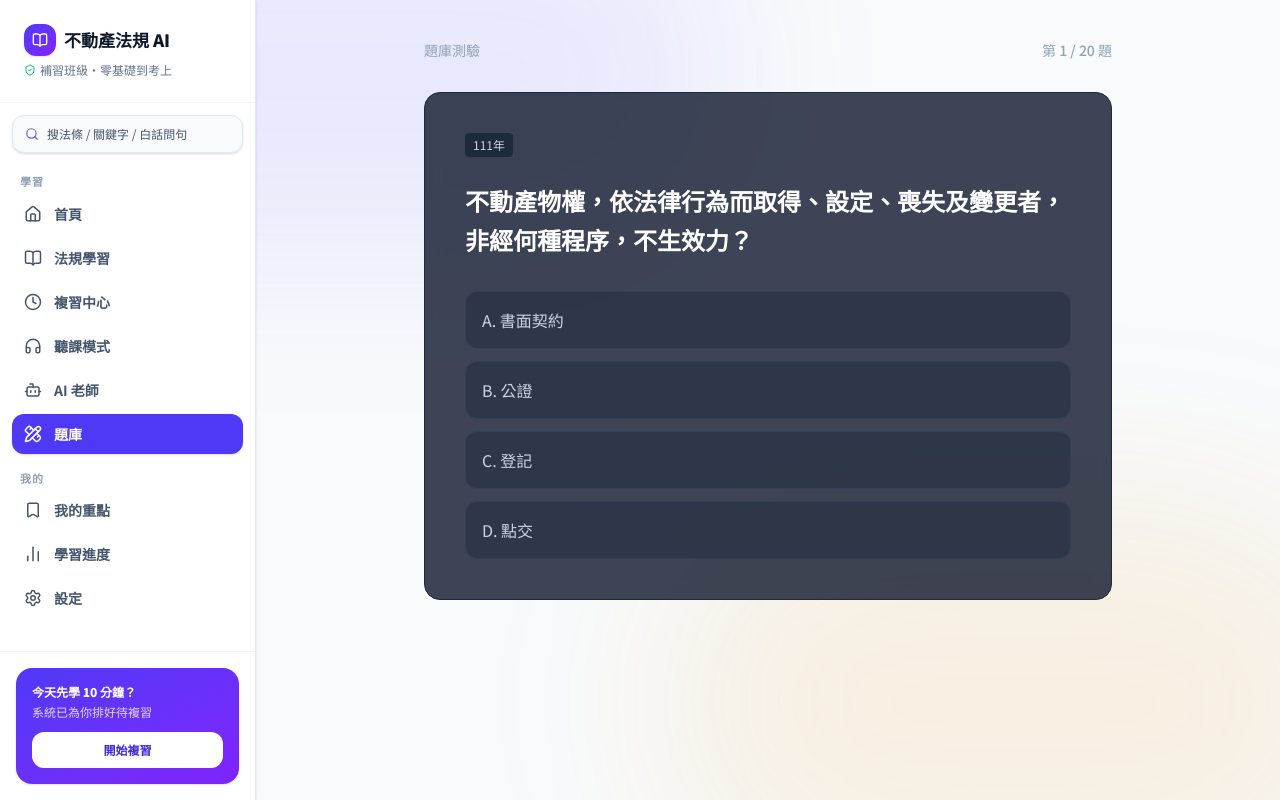
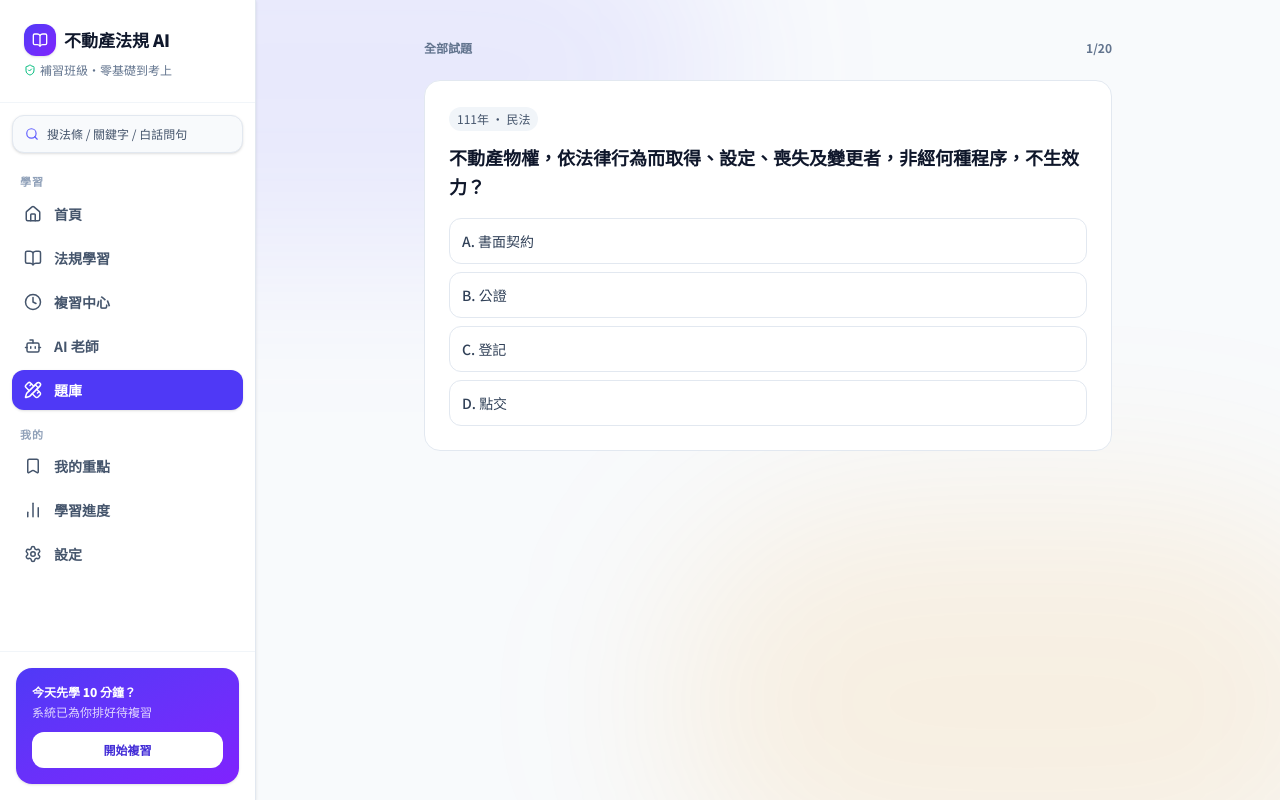
Before and after one commit to craigyu-PHD/real-estate-exam-ai, a Next.js app: page /exams in a window 1280 px wide. Both pictures are taken after a click on the button "開始測驗". Built offline with nearby package versions, Linux system fonts and the light colour scheme.

Commit message:
修復主題/字級全站生效、精簡導覽(聽課整合至法規/複習)、題庫分級(易中難/分類) + 自訂模測

```diff
--- a/src/app/exams/page.tsx
+++ b/src/app/exams/page.tsx
@@ -1,159 +1,101 @@
 'use client';
-import { useState } from 'react';
-import { PencilRuler, Search, FileQuestion, BookOpen, Check, X, RotateCcw } from 'lucide-react';
+import { useState, useMemo } from 'react';
+import { PencilRuler, BookOpen, Check, X, RotateCcw, SlidersHorizontal } from 'lucide-react';
 import { examQuestions } from '@/data/examData';
 
+type Mode = 'all' | 'easy' | 'medium' | 'hard' | 'civil' | 'land' | 'broker';
+const modeLabels: Record<Mode,string> = { all: '全部試題', easy: '簡單', medium: '中等', hard: '困難', civil: '民法', land: '土地法', broker: '經紀法規' };
+
 export default function ExamsIndex() {
+  const [mode, setMode] = useState<Mode>('all');
   const [started, setStarted] = useState(false);
-  const [currentIdx, setCurrentIdx] = useState(0);
-  const [selected, setSelected] = useState<number | null>(null);
-  const [showAnswer, setShowAnswer] = useState(false);
+  const [idx, setIdx] = useState(0);
+  const [sel, setSel] = useState<number|null>(null);
+  const [show, setShow] = useState(false);
   const [score, setScore] = useState(0);
 
-  const question = examQuestions[currentIdx];
+  const pool = useMemo(()=>{
+    if (mode==='all') return examQuestions;
+    if (mode==='easy') return examQuestions.filter(q=> q.difficulty===1);
+    if (mode==='medium') return examQuestions.filter(q=> q.difficulty===2);
+    if (mode==='hard') return examQuestions.filter(q=> q.difficulty===3);
+    return examQuestions.filter(q=> q.lawId===mode);
+  },[mode]);
 
-  const handleSelect = (idx: number) => {
-    if (showAnswer) return;
-    setSelected(idx);
-    setShowAnswer(true);
-    if (idx === question.answer) {
-      setScore(s => s + 1);
-    }
+  const q = pool[idx];
+
+  const pick = (i:number)=>{
+    if(show) return;
+    setSel(i); setShow(true);
+    if(i===q.answer) setScore(s=>s+1);
   };
+  const next = ()=>{
+    if(idx < pool.length-1){ setIdx(i=>i+1); setSel(null); setShow(false); }
+    else setIdx(pool.length);
+  };
+  const restart = ()=>{ setStarted(false); setIdx(0); setSel(null); setShow(false); setScore(0); };
 
-  const handleNext = () => {
-    if (currentIdx < examQuestions.length - 1) {
-      setCurrentIdx(i => i + 1);
-      setSelected(null);
-      setShowAnswer(false);
-    } else {
-      // Done
-      setCurrentIdx(examQuestions.length);
-    }
-  };
-
-  const handleRestart = () => {
-    setStarted(false);
-    setCurrentIdx(0);
-    setSelected(null);
-    setShowAnswer(false);
-    setScore(0);
-  };
-
-  if (!started) {
+  if(!started){
     return (
-      <div className="p-6 md:p-10 max-w-4xl mx-auto space-y-8 relative z-10">
-        <header className="border-b border-slate-800 pb-6 flex items-center gap-4">
-          <PencilRuler size={32} className="text-pink-500" />
-          <div>
-            <h1 className="text-3xl font-bold text-white">題庫中心</h1>
-            <p className="text-slate-400">歷屆試題與法條克漏字測驗。</p>
+      <div className="p-6 md:p-10 max-w-4xl mx-auto space-y-6">
+        <header className="border-b border-slate-200 dark:border-slate-800 pb-6">
+          <h1 className="text-2xl font-black text-slate-900 dark:text-white flex items-center gap-2"><PencilRuler size={20} className="text-indigo-600"/> 題庫中心</h1>
+          <p className="text-sm text-slate-500 dark:text-slate-400 mt-1">依難易與法規分類，選擇適合你階段的模測。已學習標記會優先納入出題。</p>
+        </header>
+        <div className="bg-white dark:bg-slate-900 border border-slate-200 dark:border-slate-800 rounded-2xl p-6">
+          <div className="text-sm font-black text-slate-900 dark:text-white flex items-center gap-2"><SlidersHorizontal size={16}/> 測驗模式</div>
+          <div className="grid grid-cols-2 md:grid-cols-4 gap-2 mt-3">
+            {(Object.keys(modeLabels) as Mode[]).map(m=> (
+              <button key={m} onClick={()=>setMode(m)} className={`px-3 py-2.5 rounded-xl text-sm font-bold border ${mode===m?'bg-indigo-600 text-white border-indigo-600':'bg-slate-50 dark:bg-slate-800 text-slate-700 dark:text-slate-300 border-slate-200 dark:border-slate-700'}`}>{modeLabels[m]}</button>
+            ))}
           </div>
-        </header>
-
-        <div className="bg-slate-900/80 backdrop-blur border border-slate-800 rounded-2xl p-8 text-center mt-12">
-          <div className="w-20 h-20 bg-slate-800 rounded-full flex items-center justify-center mx-auto mb-6">
-            <FileQuestion size={36} className="text-pink-500" />
-          </div>
-          <h2 className="text-2xl font-bold text-white mb-4">隨機模擬測驗</h2>
-          <p className="text-slate-400 mb-8 max-w-lg mx-auto leading-relaxed">
-            系統將從歷屆試題與重點法條中，為您隨機抽出 {examQuestions.length} 題進行測驗，幫助您檢視學習成效。
-          </p>
-          <button
-            onClick={() => setStarted(true)}
-            className="bg-blue-600 hover:bg-blue-500 text-white font-medium px-8 py-3 rounded-xl transition-colors flex items-center gap-2 mx-auto"
-          >
-            <BookOpen size={20} /> 開始測驗
-          </button>
+          <p className="text-xs text-slate-500 mt-3">此模式共 <b>{pool.length}</b> 題 · 建議 {pool.length<=7?'10 分鐘':'20 分鐘'} 完成</p>
+          <button onClick={()=> pool.length>0 && setStarted(true)} disabled={pool.length===0} className="mt-4 w-full bg-indigo-600 hover:bg-indigo-700 disabled:opacity-40 text-white font-black py-3 rounded-xl">開始測驗</button>
+          {pool.length===0 && <p className="text-xs text-amber-600 mt-2">此分類暫無題目，請換一類</p>}
+        </div>
+        <div className="bg-white dark:bg-slate-900 border border-slate-200 dark:border-slate-800 rounded-2xl p-5">
+          <div className="text-sm font-bold text-slate-900 dark:text-white">如何搭配學習</div>
+          <ul className="text-sm text-slate-600 dark:text-slate-400 mt-2 space-y-1 list-disc list-inside">
+            <li><b>法規學習（初次）</b>：看原文→聽解→做 3 題易</li>
+            <li><b>複習中心（二次）</b>：SM2 複習卡 → 做中/難</li>
+            <li><b>聽課</b>已整合至法規內頁「聽老師說」與複習頂部「連播」</li>
+          </ul>
         </div>
       </div>
     );
   }
 
-  if (currentIdx >= examQuestions.length) {
+  if(idx >= pool.length){
     return (
-      <div className="p-6 md:p-10 max-w-4xl mx-auto space-y-8 relative z-10 text-center">
-        <div className="bg-slate-900/80 backdrop-blur border border-slate-800 rounded-2xl p-10 mt-12">
-          <h1 className="text-4xl font-bold text-white mb-4">測驗完成！</h1>
-          <p className="text-xl text-slate-400 mb-8">
-            您的得分：<span className="text-emerald-400 font-bold text-3xl mx-2">{score}</span> / {examQuestions.length}
-          </p>
-          <button
-            onClick={handleRestart}
-            className="bg-slate-800 hover:bg-slate-700 text-white font-medium px-8 py-3 rounded-xl transition-colors flex items-center gap-2 mx-auto"
-          >
-            <RotateCcw size={20} /> 再測驗一次
-          </button>
+      <div className="p-6 md:p-10 max-w-3xl mx-auto text-center">
+        <div className="bg-white dark:bg-slate-900 border border-slate-200 dark:border-slate-800 rounded-2xl p-8">
+          <h1 className="text-2xl font-black text-slate-900 dark:text-white">完成！{modeLabels[mode]}</h1>
+          <p className="text-lg text-slate-600 dark:text-slate-400 mt-2">得分 <b className="text-emerald-600 text-3xl mx-1">{score}</b> / {pool.length}</p>
+          <p className="text-xs text-slate-500 mt-1">錯題已自動加入「待複習」建議，回到複習中心加強</p>
+          <button onClick={restart} className="mt-6 bg-slate-900 dark:bg-white text-white dark:text-slate-900 font-bold px-6 py-3 rounded-xl inline-flex items-center gap-2"><RotateCcw size={16}/> 再測一次</button>
         </div>
       </div>
     );
   }
 
   return (
-    <div className="p-6 md:p-10 max-w-3xl mx-auto space-y-8 relative z-10">
-      <div className="flex justify-between items-center text-sm font-medium text-slate-400">
-        <span>題庫測驗</span>
-        <span>第 {currentIdx + 1} / {examQuestions.length} 題</span>
-      </div>
-
-      <div className="bg-slate-900/80 backdrop-blur border border-slate-800 rounded-2xl p-6 md:p-10">
-        <div className="flex items-center gap-3 mb-6">
-          <span className="bg-slate-800 text-slate-300 text-xs px-2 py-1 rounded">{question.year}</span>
-        </div>
-        <h2 className="text-xl md:text-2xl font-bold text-white leading-relaxed mb-8">
-          {question.question}
-        </h2>
-
-        <div className="space-y-3">
-          {question.options.map((opt, idx) => {
-            const isSelected = selected === idx;
-            const isCorrect = idx === question.answer;
-
-            let btnClass = "w-full text-left p-4 rounded-xl border transition-all flex items-center justify-between ";
-
-            if (!showAnswer) {
-              btnClass += "bg-slate-800/50 border-slate-700 hover:border-slate-500 hover:bg-slate-800 text-slate-300";
-            } else {
-              if (isCorrect) {
-                btnClass += "bg-emerald-900/30 border-emerald-500/50 text-emerald-400";
-              } else if (isSelected && !isCorrect) {
-                btnClass += "bg-rose-900/30 border-rose-500/50 text-rose-400";
-              } else {
-                btnClass += "bg-slate-800/20 border-slate-800/50 text-slate-500 opacity-50";
-              }
-            }
-
-            return (
-              <button
-                key={idx}
-                onClick={() => handleSelect(idx)}
-                disabled={showAnswer}
-                className={btnClass}
-              >
-                <span>{String.fromCharCode(65 + idx)}. {opt}</span>
-                {showAnswer && isCorrect && <Check size={20} className="text-emerald-500" />}
-                {showAnswer && isSelected && !isCorrect && <X size={20} className="text-rose-500" />}
-              </button>
-            );
+    <div className="p-6 md:p-10 max-w-3xl mx-auto space-y-6">
+      <div className="flex justify-between text-xs font-bold text-slate-500 dark:text-slate-400"><span>{modeLabels[mode]}</span><span>{idx+1}/{pool.length}</span></div>
+      <div className="bg-white dark:bg-slate-900 border border-slate-200 dark:border-slate-800 rounded-2xl p-6">
+        <span className="inline-flex text-xs bg-slate-100 dark:bg-slate-800 text-slate-600 dark:text-slate-300 px-2 py-1 rounded-full">{q.year} · {modeLabels[q.lawId as Mode] || q.lawId}</span>
+        <h2 className="text-lg font-black text-slate-900 dark:text-white mt-3 leading-relaxed">{q.question}</h2>
+        <div className="space-y-2 mt-4">
+          {q.options.map((opt,i)=>{
+            const isSel= sel===i, isCor=i===q.answer;
+            let cls="w-full text-left p-3 rounded-xl border flex justify-between items-center text-sm font-medium ";
+            if(!show) cls += "bg-white dark:bg-slate-800 border-slate-200 dark:border-slate-700 hover:border-indigo-300 text-slate-700 dark:text-slate-200";
+            else if(isCor) cls += "bg-emerald-50 dark:bg-emerald-900/20 border-emerald-500 text-emerald-700 dark:text-emerald-300";
+            else if(isSel) cls += "bg-rose-50 dark:bg-rose-900/20 border-rose-400 text-rose-600";
+            else cls += "bg-slate-50 dark:bg-slate-800/50 border-slate-200 dark:border-slate-700 opacity-60";
+            return <button key={i} onClick={()=>pick(i)} disabled={show} className={cls}><span>{String.fromCharCode(65+i)}. {opt}</span>{show && isCor && <Check size={16}/>}{show && isSel && !isCor && <X size={16}/>}</button>;
           })}
         </div>
-
-        {showAnswer && (
-          <div className="mt-8 pt-6 border-t border-slate-800">
-            <h3 className="text-emerald-400 font-bold mb-2 flex items-center gap-2">
-              <BookOpen size={18} /> 解析
-            </h3>
-            <p className="text-slate-300 leading-relaxed bg-slate-950 p-4 rounded-xl border border-slate-800">
-              {question.explanation}
-            </p>
-            <button
-              onClick={handleNext}
-              className="mt-6 w-full bg-blue-600 hover:bg-blue-500 text-white font-bold py-4 rounded-xl transition-colors"
-            >
-              下一題
-            </button>
-          </div>
-        )}
+        {show && (<div className="mt-4 bg-slate-50 dark:bg-slate-800 border border-slate-200 dark:border-slate-700 rounded-xl p-3 text-sm text-slate-600 dark:text-slate-300"><b className="text-slate-900 dark:text-white">解析：</b>{q.explanation}<button onClick={next} className="mt-3 w-full bg-indigo-600 text-white font-black py-3 rounded-xl">下一題</button></div>)}
       </div>
     </div>
   );
--- a/src/components/Navigation.tsx
+++ b/src/components/Navigation.tsx
@@ -8,33 +8,33 @@ const mainNavItems = [
   { name: '首頁', href: '/', icon: Home },
   { name: '法規學習', href: '/laws', icon: BookOpen },
   { name: '複習中心', href: '/review', icon: Clock },
-  { name: '聽課模式', href: '/listen', icon: Headphones },
   { name: 'AI 老師', href: '/teacher', icon: Bot },
   { name: '題庫', href: '/exams', icon: PencilRuler },
 ];
+// 聽課已整合至法規內頁與複習（右上角「聽」按鈕＋播放列），不再佔主導覽，避免初學混淆
 const bottomNavItems = [
   { name: '我的重點', href: '/bookmarks', icon: Bookmark },
   { name: '學習進度', href: '/progress', icon: BarChart2 },
   { name: '設定', href: '/settings', icon: Settings },
 ];
 const allNavItems = [...mainNavItems, ...bottomNavItems];
-const mobilePrimary = [mainNavItems[0], mainNavItems[1], mainNavItems[2], mainNavItems[5], bottomNavItems[1]];
+const mobilePrimary = [mainNavItems[0], mainNavItems[1], mainNavItems[2], mainNavItems[4], bottomNavItems[1]];
 
 export function Navigation() {
   const pathname = usePathname();
   const [open, setOpen] = useState(false);
   return (
     <>
-      <aside className="hidden md:flex flex-col w-64 h-screen bg-white border-r border-slate-200 fixed shadow-sm">
-        <div className="p-6 border-b border-slate-100">
-          <h1 className="text-[17px] font-black text-slate-900 flex items-center gap-2">
+      <aside className="hidden md:flex flex-col w-64 h-screen bg-white dark:bg-slate-900 border-r border-slate-200 dark:border-slate-800 fixed shadow-sm">
+        <div className="p-6 border-b border-slate-100 dark:border-slate-800">
+          <h1 className="text-[17px] font-black text-slate-900 dark:text-white flex items-center gap-2">
             <span className="w-8 h-8 rounded-xl bg-gradient-to-br from-indigo-600 to-violet-600 flex items-center justify-center shadow"><BookOpen size={16} className="text-white" /></span>
             不動產法規 AI
           </h1>
           <p className="text-xs text-slate-500 mt-1.5 flex items-center gap-1"><ShieldCheck size={12} className="text-emerald-500"/> 補習班級・零基礎到考上</p>
         </div>
         <div className="p-3">
-          <Link href="/search" className="flex items-center gap-2 text-xs text-slate-600 bg-slate-50 hover:bg-white border border-slate-200 rounded-xl px-3 py-2.5 shadow-sm">
+          <Link href="/search" className="flex items-center gap-2 text-xs text-slate-600 dark:text-slate-300 bg-slate-50 dark:bg-slate-800 hover:bg-white dark:hover:bg-slate-700 border border-slate-200 dark:border-slate-700 rounded-xl px-3 py-2.5 shadow-sm">
             <Search size={14} className="text-indigo-500" /> 搜法條 / 關鍵字 / 白話問句
           </Link>
         </div>
@@ -43,7 +43,7 @@ export function Navigation() {
           {mainNavItems.map((item) => {
             const active = pathname === item.href;
             return (
-              <Link key={item.name} href={item.href} className={`flex items-center gap-3 px-3 py-2.5 rounded-xl text-sm font-bold transition ${active ? 'bg-indigo-600 text-white shadow' : 'text-slate-600 hover:bg-slate-50 hover:text-slate-900'}`}>
+              <Link key={item.name} href={item.href} className={`flex items-center gap-3 px-3 py-2.5 rounded-xl text-sm font-bold transition ${active ? 'bg-indigo-600 text-white shadow' : 'text-slate-600 dark:text-slate-400 hover:bg-slate-50 dark:hover:bg-slate-800 hover:text-slate-900 dark:hover:text-white'}`}>
                 <item.icon size={18} /> {item.name}
               </Link>
             );
@@ -52,13 +52,13 @@ export function Navigation() {
           {bottomNavItems.map((item) => {
             const active = pathname === item.href;
             return (
-              <Link key={item.name} href={item.href} className={`flex items-center gap-3 px-3 py-2.5 rounded-xl text-sm font-bold transition ${active ? 'bg-indigo-600 text-white shadow' : 'text-slate-600 hover:bg-slate-50 hover:text-slate-900'}`}>
+              <Link key={item.name} href={item.href} className={`flex items-center gap-3 px-3 py-2.5 rounded-xl text-sm font-bold transition ${active ? 'bg-indigo-600 text-white shadow' : 'text-slate-600 dark:text-slate-400 hover:bg-slate-50 dark:hover:bg-slate-800 hover:text-slate-900 dark:hover:text-white'}`}>
                 <item.icon size={18} /> {item.name}
               </Link>
             );
           })}
         </nav>
-        <div className="p-4 border-t border-slate-100">
+        <div className="p-4 border-t border-slate-100 dark:border-slate-800">
           <div className="rounded-2xl bg-gradient-to-br from-indigo-600 to-violet-600 p-4 text-white shadow">
             <p className="text-xs font-black">今天先學 10 分鐘？</p>
             <p className="text-xs opacity-80 mt-1">系統已為你排好待複習</p>
@@ -67,11 +67,11 @@ export function Navigation() {
         </div>
       </aside>
 
-      <nav className="md:hidden fixed bottom-0 left-0 right-0 bg-white/95 backdrop-blur border-t border-slate-200 flex justify-around p-2 pb-[max(0.5rem,env(safe-area-inset-bottom))] z-50 shadow-[0_-8px_24px_rgba(0,0,0,0.06)]">
+      <nav className="md:hidden fixed bottom-0 left-0 right-0 bg-white/95 dark:bg-slate-900/95 backdrop-blur border-t border-slate-200 dark:border-slate-800 flex justify-around p-2 pb-[max(0.5rem,env(safe-area-inset-bottom))] z-50 shadow-[0_-8px_24px_rgba(0,0,0,0.06)]">
         {mobilePrimary.map((item) => {
           const active = pathname === item.href;
           return (
-            <Link key={item.name} href={item.href} className={`flex flex-col items-center gap-1 px-2 py-1 rounded-xl ${active ? 'text-indigo-600 bg-indigo-50' : 'text-slate-500'}`}>
+            <Link key={item.name} href={item.href} className={`flex flex-col items-center gap-1 px-2 py-1 rounded-xl ${active ? 'text-indigo-600 bg-indigo-50 dark:bg-indigo-900/30' : 'text-slate-500 dark:text-slate-400'}`}>
               <item.icon size={20} />
               <span className="text-[10px] font-bold">{item.name}</span>
             </Link>
--- a/src/hooks/useSettings.ts
+++ b/src/hooks/useSettings.ts
@@ -12,7 +12,7 @@ interface Settings {
 }
 
 const defaultSettings: Settings = {
-  darkMode: true,
+  darkMode: false,
   fontSize: 'medium',
   voiceEngine: 'auto',
   voiceSpeed: 1.0,
```
Also changed, not shown: src/app/globals.css (+9 -0 lines), src/components/SettingsProvider.tsx (+6 -12 lines).
